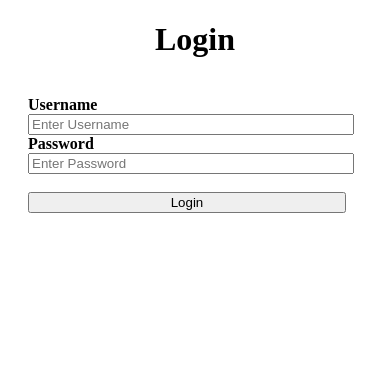
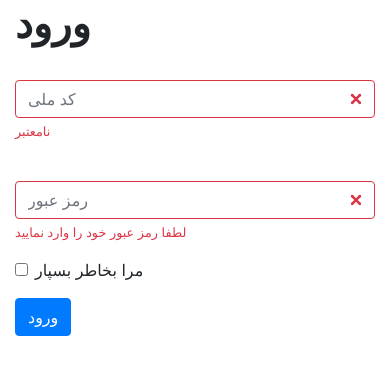
Before and after one commit to SepehrBazyar/Laboratory, a Python web app: template templates/login.html in a window 390 px wide. Shown: the top 375 px of the page. Run offline with Jinja, Linux system fonts and the light colour scheme; the template is opened without the code that fills it, so the values that code supplies are empty; some libraries are stand-ins or nearby versions.

Commit message:
start for responsive login page with bs4

```diff
--- a/templates/login.html
+++ b/templates/login.html
@@ -1,43 +1,46 @@
 <!DOCTYPE html>
-<html lang="en">
+<html lang="fa-IR">
+
 <head>
     <meta charset="UTF-8">
     <meta name="viewport" content="width=device-width, initial-scale=1">
-        <title>Login</title>
-        <style>
-            input , button {
-                width: 100%;
-            }
-            form > div {
-                width: 576px;
-                border: 3px solid black;
-                padding: 1rem 2rem 1rem 1rem;
-                margin: auto;
-            }
-            @media only screen and (max-width: 768px) {
-                input , button {
-                    margin: auto;
-                }
-                form > div {
-                    width: 85%;
-                    border: none;
-                    padding: 1rem 1.5rem 1rem 0.5rem;
-                }
-            }
-        </style>
+    <link rel="stylesheet" href="https://maxcdn.bootstrapcdn.com/bootstrap/4.3.1/css/bootstrap.min.css">
+    <!-- <link rel="stylesheet" href="http://gorbeh.ikacc.ir/gorbeh/css/gorbeh-icons.min.css">
+    <link href="https://v1.fontapi.ir/css/Yekan" rel="stylesheet"> -->
+    <script src="https://ajax.googleapis.com/ajax/libs/jquery/3.4.0/jquery.min.js"></script>
+    <script src="https://cdnjs.cloudflare.com/ajax/libs/popper.js/1.14.7/umd/popper.min.js"></script>
+    <script src="https://maxcdn.bootstrapcdn.com/bootstrap/4.3.1/js/bootstrap.min.js"></script>
+    <title>ورود</title>
 </head>
+
 <body>
-        <div>
-            <form>
-                <h1 style="text-align: center;">Login</h1>
-                <div>
-                    <label for="uname"><b>Username</b></label><br>
-                    <input type="text" placeholder="Enter Username" name="uname" required><br>
-                    <label for="passwd"><b>Password</b></label><br>
-                    <input type="password" placeholder="Enter Password" name="passwd" minlength="4" required>
-                    <br><br><button type="submit">Login</button>
+
+    <div class="container">
+        <form class="was-validated">
+            <h1><strong>ورود</strong></h1>
+            <div class="form-group">
+                <label for="national"><i class="gb gb_nature_people"></i></label>
+                <input type="text" class="form-control" id="national" placeholder="کد ملی" name="national"
+                    minlength="10" maxlength="10" required>
+                <div class="valid-feedback">صحیح</div>
+                <div class="invalid-feedback">نامعتبر</div>
             </div>
+            <div class="form-group">
+                <label for="password"><i class="gb gb_vpn_key"></i></label>
+                <input class="form-control" id="password" type="password" placeholder="رمز عبور" name="password"
+                    required>
+                <div class="valid-feedback">صحیح</div>
+                <div class="invalid-feedback">لطفا رمز عبور خود را وارد نمایید</div>
+            </div>
+            <div class="form-group form-check">
+                <label class="form-check-label">
+                    <input class="form-check-input" type="checkbox" name="remember">مرا بخاطر بسپار
+                </label>
+            </div>
+            <button type="submit" class="btn btn-primary">ورود</button>
         </form>
     </div>
+
 </body>
+
 </html>
```
Lines whose indentation alone changed are shown as unchanged.
